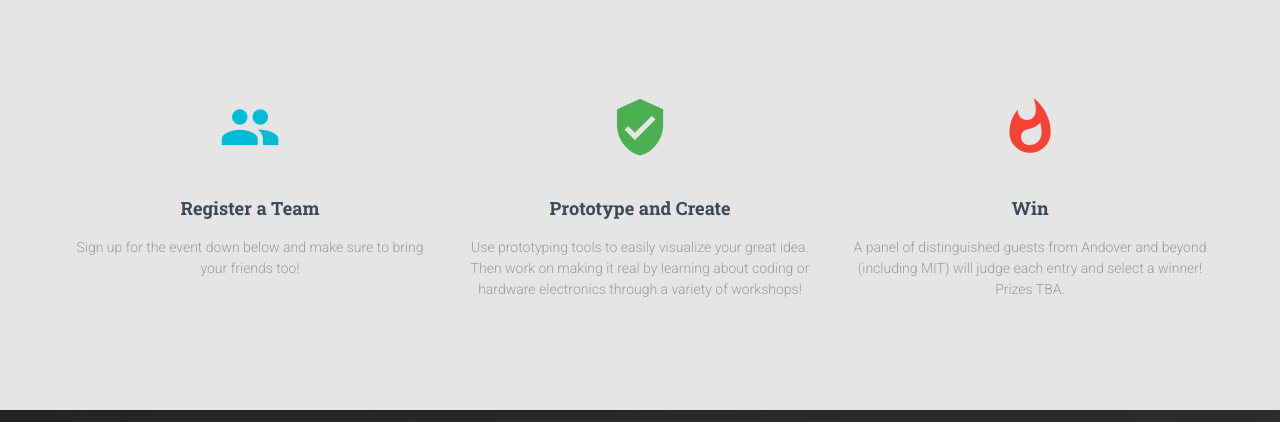
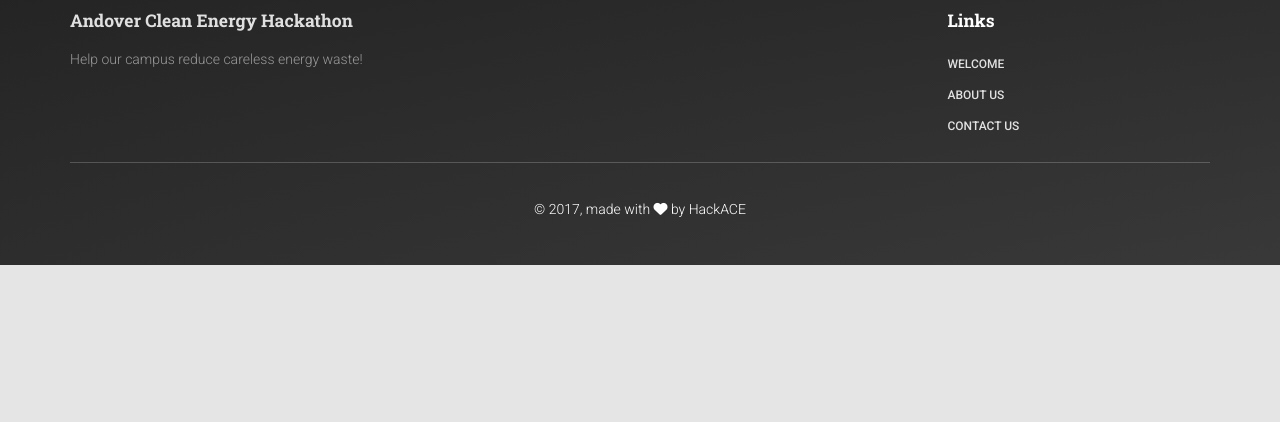
Before and after one commit to ksun0/hackace, a plain HTML site: page index.html in a window 1280 px wide. Shown: the part 4445-4867 px from the top of the page. After the commit the page ends 4710 px from the top, so only its background shows below. Drawn offline with Linux system fonts and the light colour scheme.

Commit message:
Update index.html

```diff
--- a/index.html
+++ b/index.html
@@ -419,44 +419,6 @@
 		</div>
 
 	</div>
-	<div class="container">
-		<div class="section text-center" id="how-to">
-			<div class="features">
-				<div class="row">
-					<h2 class="title">How To?</h2>
-					<div class="col-md-4">
-						<div class="info">
-							<div class="icon icon-info">
-								<i class="material-icons">group</i>
-							</div>
-							<h4 class="info-title">Register a Team</h4>
-							<p>Sign up for the event down below and make sure to bring your friends too!</p>
-						</div>
-					</div>
-
-					<div class="col-md-4">
-						<div class="info">
-							<div class="icon icon-success">
-								<i class="material-icons">verified_user</i>
-							</div>
-							<h4 class="info-title">Prototype and Create</h4>
-							<p>Use prototyping tools to easily visualize your great idea. Then work on making it real by learning about coding or hardware electronics through a variety of workshops!</p>
-						</div>
-					</div>
-
-					<div class="col-md-4">
-						<div class="info">
-							<div class="icon icon-danger">
-								<i class="material-icons">whatshot</i>
-							</div>
-							<h4 class="info-title">Win</h4>
-							<p>A panel of distinguished guests from Andover and beyond (including MIT) will judge each entry and select a winner! Prizes TBA.</p>
-						</div>
-					</div>
-				</div>
-			</div>
-		</div>
-	</div>
 
 	<!--     *********    SIMPLE BLACK SOCIAL LINE     *********      -->
 
```
